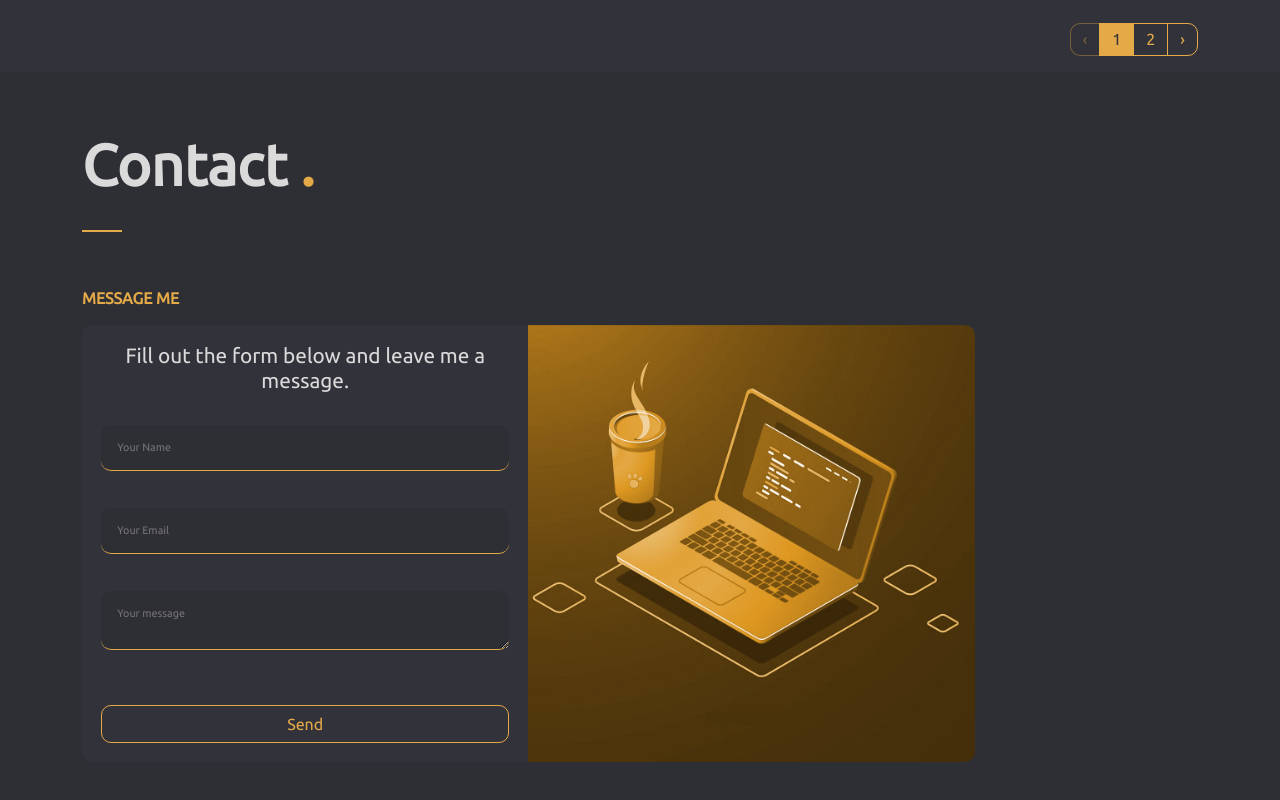
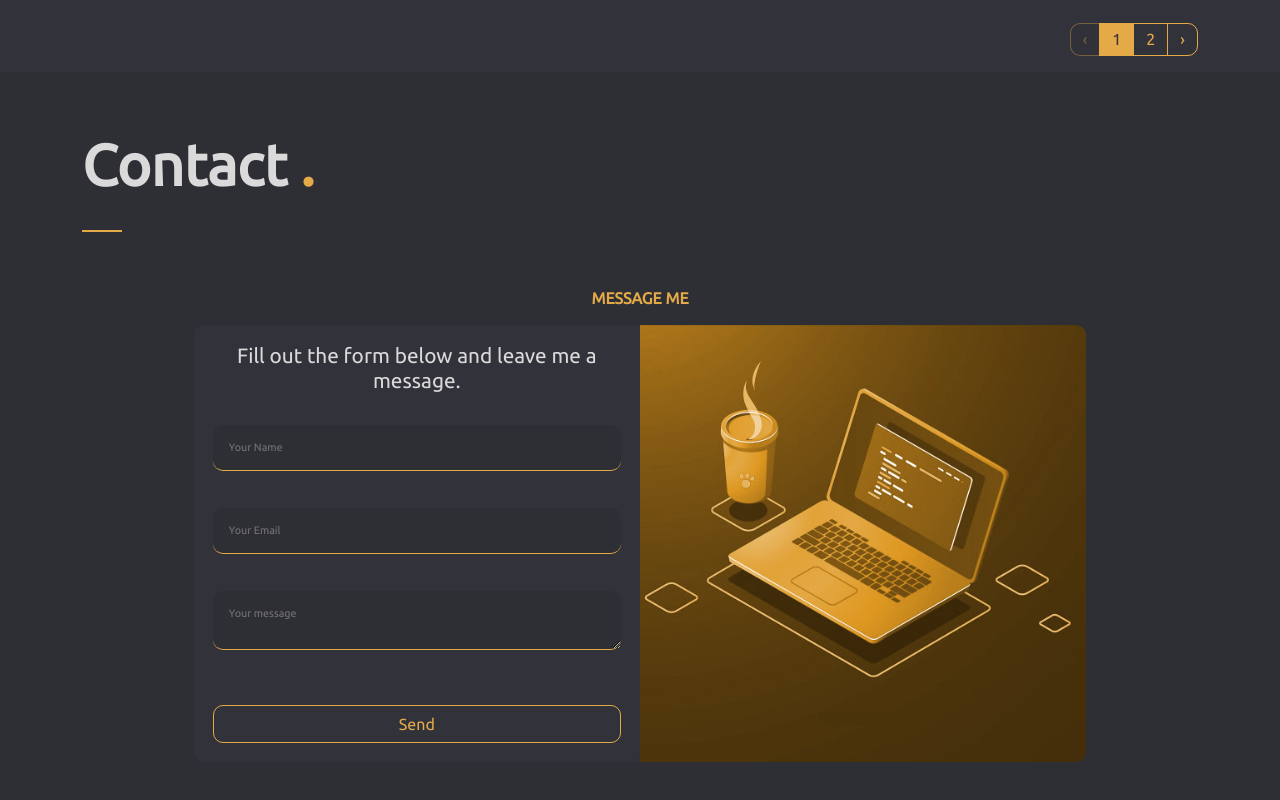
Before and after one commit to marcosvinalves/portfolio, a React (Create React App) app: page / in a window 1280 px wide. Shown: the part 3783-4583 px from the top of the page. Built offline with nearby package versions, Linux system fonts and the light colour scheme.

Commit message:
center contact box div

```diff
--- a/src/sections/Contact.js
+++ b/src/sections/Contact.js
@@ -40,7 +40,7 @@
         Contact <span style={{ color: "#E4AA48" }}>.</span>
       </h1>
       <div className="dash"></div>
-      <div className="d-flex flex-column">
+      <div className="d-flex flex-column justify-content-center align-items-center">
         <p
           style={{
             color: "#e4aa48",
```
